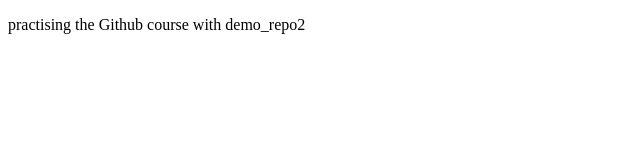
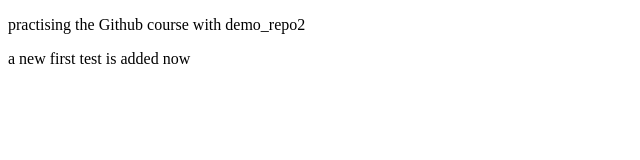
Before and after one commit to zainbintariq357/demo-repo2, a plain HTML site: page index.html in a window 1280 px wide. Shown: the whole page, without its empty margins (0-640 px from the left). Drawn offline with Linux system fonts and the light colour scheme.

Commit message:
first-test branc data

```diff
--- a/index.html
+++ b/index.html
@@ -7,5 +7,6 @@
 </head>
 <body>
   <p>practising the Github course with demo_repo2</p>
+	<p>a new first test is added now</p>
 </body>
 </html>
```
